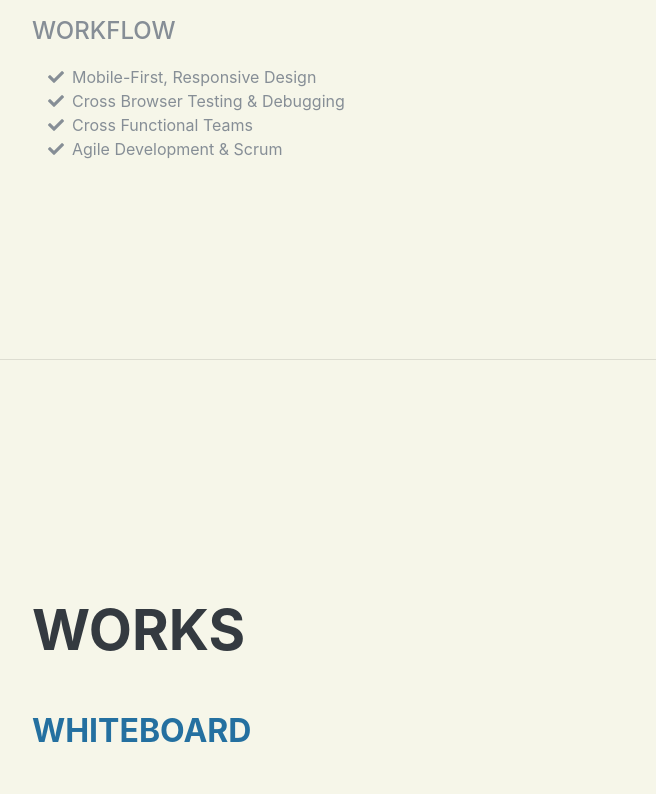
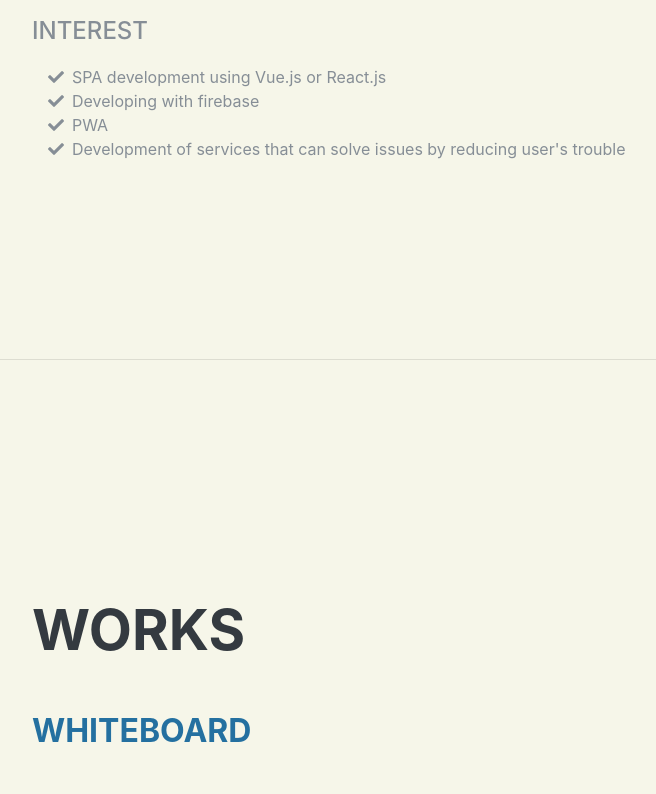
Before and after one commit to TakaShinoda/portfolio_v2, a Gatsby site: page / in a window 1280 px wide. Shown: the part 2043-2837 px from the top of the page, without its empty margins (288-944 px from the left). Built offline with nearby package versions, Linux system fonts and the light colour scheme; Gatsby itself is replaced by a stand-in of ours; a web font is replaced by a local one.

Commit message:
skillsの編集

```diff
--- a/src/pages/index.js
+++ b/src/pages/index.js
@@ -107,23 +107,23 @@ const IndexPage = () => (
             </li>
           </ul>
 
-          <div className="subheading mb-3">Workflow</div>
+          <div className="subheading mb-3">Interest</div>
           <ul className="fa-ul mb-0">
             <li>
               <i className="fa-li fa fa-check"></i>
-              Mobile-First, Responsive Design
+              SPA development using Vue.js or React.js
             </li>
             <li>
               <i className="fa-li fa fa-check"></i>
-              Cross Browser Testing &amp; Debugging
+              Developing with firebase
             </li>
             <li>
               <i className="fa-li fa fa-check"></i>
-              Cross Functional Teams
+              PWA
             </li>
             <li>
               <i className="fa-li fa fa-check"></i>
-              Agile Development &amp; Scrum
+              Development of services that can solve issues by reducing user's trouble
             </li>
           </ul>
         </div>
```
